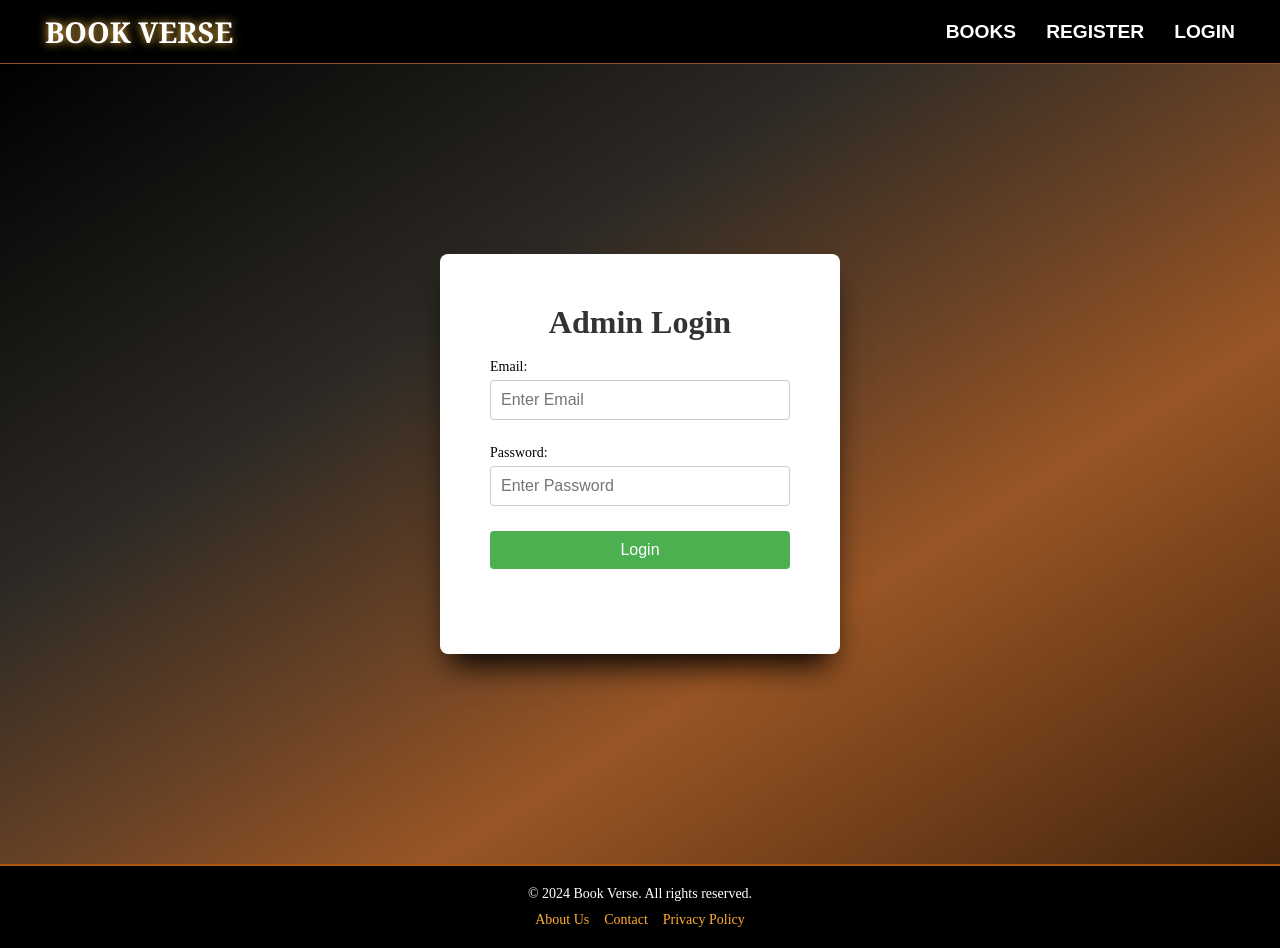
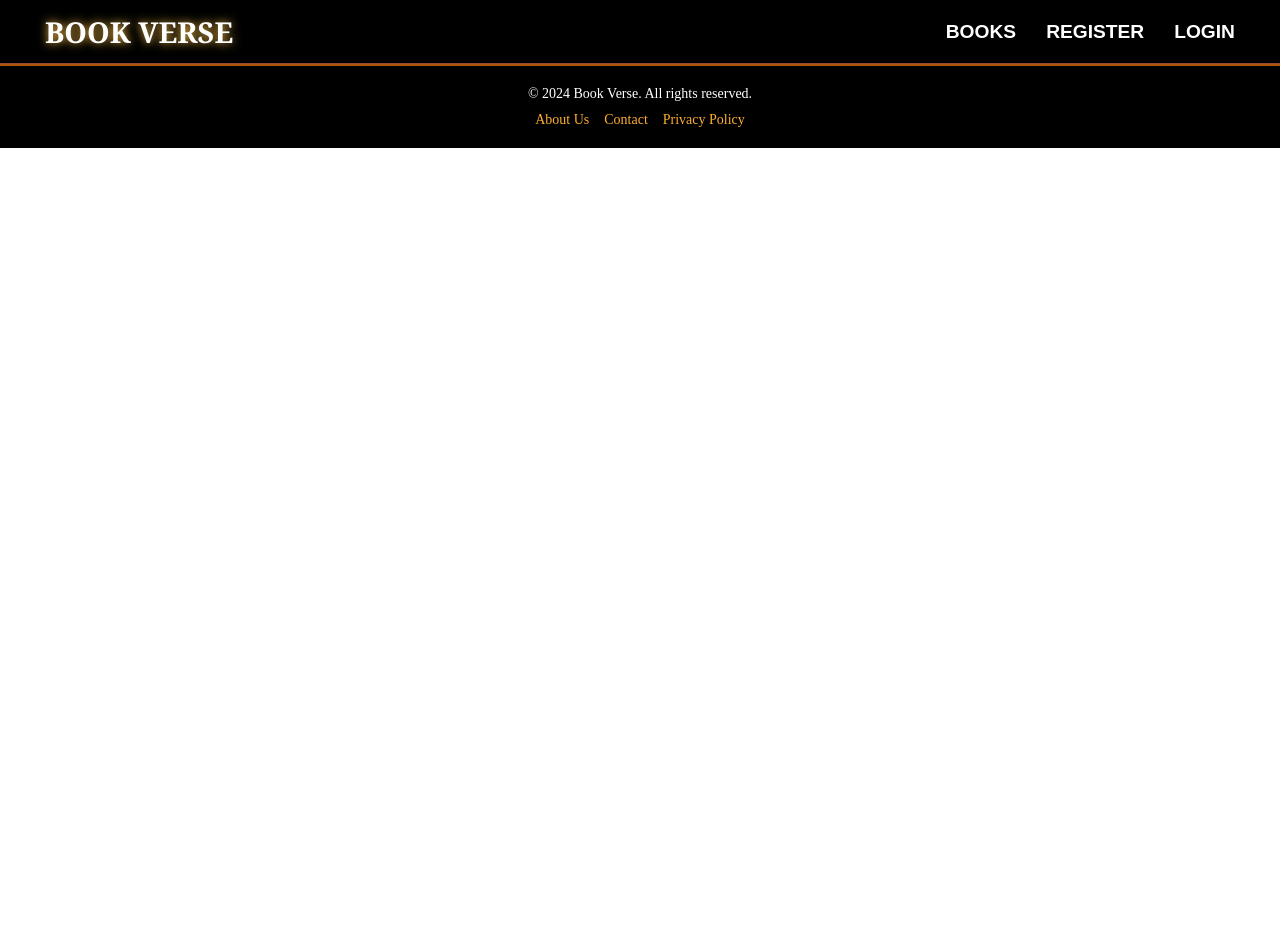
Before and after one commit to chas-academy/u09-fullstack-js-Chali96, a React (Vite) app in the folder frontend/: page /admin-login in a window 1280 px wide. After the commit the page ends 800 px from the top, so only its background shows below. Built offline with nearby package versions, Linux system fonts and the light colour scheme.

Commit message:
only one login form now instead of two

```diff
--- a/frontend/src/App.jsx
+++ b/frontend/src/App.jsx
@@ -1,11 +1,9 @@
-// src/App.jsx
 import { BrowserRouter, Routes, Route, Navigate } from 'react-router-dom';
 import Home from './components/Home';
 import Navbar from './components/Navbar';
 import Books from './components/Books';
 import Footer from './components/Footer';
 import Login from './components/Login';
-import AdminLogin from './components/AdminLogin';
 import Register from './components/Register';
 import Dashboard from './components/Dashboard';
 import AddBook from './components/AddBook';
@@ -40,29 +38,21 @@ function App() {
     return !!token;
   };
 
-
   return (
     <BrowserRouter>
       <Navbar role={role} setRole={setRole} />
       <Routes>
         <Route path='/' element={<Home setRole={setRole} />} />
         <Route path='/books' element={<Books role={role} />} />
-        <Route path='/login' element={<Login setRoleVar={setRole} />} />
-        <Route path='/admin-login' element={<AdminLogin setRole={setRole} />} />
+        <Route path='/login' element={<Login setRole={setRole} />} />
         <Route path='/register' element={<Register />} />
-        <Route path='/dashboard' element={
-          isAuthenticated() ? <Dashboard /> : <Navigate to="/login" />
-        } />
+        <Route path='/dashboard' element={isAuthenticated() ? <Dashboard /> : <Navigate to="/login" />} />
         <Route path='/addbook' element={<AddBook />} />
         <Route path='/edit/:id' element={<EditBook />} />
         <Route path='/delete/:id' element={<DeleteBook />} />
         <Route path='/logout' element={<Logout setRole={setRole} />} />
-
-        {/* Admin Dashboard Route */}
-        <Route path='/admin-dashboard' element={
-          isAdmin() ? <AdminDashboard /> : <Navigate to="/admin-dashboard" />
-        } />
-          <Route path="/about" element={<About />} />
+        <Route path='/admin-dashboard' element={isAdmin() ? <AdminDashboard /> : <Navigate to="/admin-dashboard" />} />
+        <Route path="/about" element={<About />} />
         <Route path="/contact" element={<Contact />} />
         <Route path="/privacy" element={<Privacy />} />
       </Routes>
--- a/frontend/src/components/AdminLogin.jsx
+++ /dev/null
@@ -1,64 +0,0 @@
-import React, { useState } from "react";
-import axios from "axios";
-import { useNavigate } from "react-router-dom";
-import "../css/Login.css";
-
-const AdminLogin = ({ setRole }) => {
-  const [email, setEmail] = useState("");
-  const [password, setPassword] = useState("");
-  const navigate = useNavigate();
-
-  const handleSubmit = async (e) => {
-    e.preventDefault();
-    const data = { email, password };
-
-    try {
-      const response = await axios.post("http://localhost:4002/auth/admin-login", data, { withCredentials: true });
-      if (response.data.token) {
-        localStorage.setItem("token", response.data.token);
-        localStorage.setItem("role", response.data.role);
-        // Uppdatera roll => Navbar uppdateras direkt
-        setRole(response.data.role);
-
-        navigate("/admin-dashboard");
-      }
-    } catch (error) {
-      console.error("Login error:", error);
-      alert("Login failed, please check your credentials.");
-    }
-  };
-
-
-  return (
-    <div className="login_page">
-      <div>
-        <form className="login-container" onSubmit={handleSubmit}>
-        <h2 className="login-title">Admin Login</h2><br />
-          <div className="form-group">
-            <label htmlFor="email">Email:</label>
-            <input
-              type="email"
-              placeholder="Enter Email"
-              value={email}
-              onChange={(e) => setEmail(e.target.value)}
-              required
-            />
-          </div>
-          <div className="form-group">
-            <label htmlFor="password">Password:</label>
-            <input
-              type="password"
-              placeholder="Enter Password"
-              value={password}
-              onChange={(e) => setPassword(e.target.value)}
-              required
-            />
-          </div>
-          <button className="btn-login" type="submit">Login</button>
-        </form>
-      </div>
-    </div>
-  );
-};
-
-export default AdminLogin;
--- a/frontend/src/components/Login.jsx
+++ b/frontend/src/components/Login.jsx
@@ -1,62 +1,77 @@
 import React, { useState } from "react";
 import axios from "axios";
 import { useNavigate } from "react-router-dom";
-import { Link } from 'react-router-dom';
 import "../css/Login.css";
 
-const Login = () => {
+const Login = ({ setRole }) => {
   const [email, setEmail] = useState('');
   const [password, setPassword] = useState('');
   const navigate = useNavigate();
 
   const handleSubmit = async (e) => {
     e.preventDefault();
-    const data = { email, password };
 
     try {
-      const response = await axios.post('http://localhost:4002/auth/login', data, { withCredentials: true });
+      const response = await axios.post("http://localhost:4002/auth/login", {
+        email,
+        password
+      }, { withCredentials: true });
 
       if (response.data.token) {
-        localStorage.setItem('token', response.data.token);  // Spara token
-        localStorage.setItem('role', response.data.role);  // Spara användarens roll
-        console.log('Got token => ', response.data.token);
+        // Spara token och roll i localStorage
+        localStorage.setItem("token", response.data.token);
+        localStorage.setItem("role", response.data.role);
 
-        setRole(response.data.role);
+        // Uppdatera roll i React state om du skickar in setRole som prop
+        if (setRole) {
+          setRole(response.data.role);
+        }
 
-
-        // Navigera till Dashboard om inloggningen lyckas
-        navigate('/dashboard');
+        console.log("Got token =>", response.data.token);
+        navigate("/dashboard"); // Navigera till /dashboard (eller valfri sida)
       }
     } catch (error) {
-      console.error('Login error:', error);
+      console.error("Login error:", error);
 
-      // Rensa localstorage om login misslyckas
-      localStorage.removeItem('token');
-      localStorage.removeItem('role');
+      // Rensa localStorage om du vill nollställa ev. gamla token/role
+      localStorage.removeItem("token");
+      localStorage.removeItem("role");
 
-      alert('Login failed, please check your credentials.');
+      alert("Login failed, please check your credentials.");
     }
   };
 
   return (
     <div className="login_page">
-      <div className="login-container">
+      <form className="login-container" onSubmit={handleSubmit}>
         <h2 className="login-title">Login</h2><br />
         <div className="form-group">
           <label htmlFor="email">Email:</label>
-          <input type="email" placeholder="Enter Email" onChange={(e) => setEmail(e.target.value)} />
+          <input
+            type="email"
+            placeholder="Enter Email"
+            value={email}
+            onChange={(e) => setEmail(e.target.value)}
+            required
+          />
         </div>
+
         <div className="form-group">
           <label htmlFor="password">Password:</label>
-          <input type="password" placeholder="Enter Password" onChange={(e) => setPassword(e.target.value)} />
+          <input
+            type="password"
+            placeholder="Enter Password"
+            value={password}
+            onChange={(e) => setPassword(e.target.value)}
+            required
+          />
         </div>
-        <button className="btn-login" onClick={handleSubmit}>Login</button>
 
-        <div className="form-group">
-          <Link className="admin-login-link" to="/admin-login">Login as Admin</Link>
-        </div>
-      </div>
-      </div>
+        <button className="btn-login" type="submit">
+          Login
+        </button>
+      </form>
+    </div>
   );
 };
 
--- a/frontend/src/components/Navbar.jsx
+++ b/frontend/src/components/Navbar.jsx
@@ -1,23 +1,15 @@
-import React, { useState, useEffect } from "react";
+import React, { useState } from "react";
 import { Link } from "react-router-dom";
 import "../css/Navbar.css";
 
-const Navbar = () => {
-  const [role, setRole] = useState(localStorage.getItem("role") || "");
+const Navbar = ({ role, setRole }) => {
   const [isMenuOpen, setIsMenuOpen] = useState(false);
-
-  useEffect(() => {
-    const storedRole = localStorage.getItem("role");
-    if (storedRole) {
-      setRole(storedRole);
-    }
-  }, []);
 
   const handleLogout = () => {
     localStorage.removeItem("token");
     localStorage.removeItem("role");
-    setRole("");
-    setIsMenuOpen(false); // Stäng menyn vid logout
+    setRole("");          // Sätter rollen tom => re-render => Navbar visar "LOGIN" osv.
+    setIsMenuOpen(false); // Stäng menyn
   };
 
   const toggleMenu = () => {
@@ -50,6 +42,7 @@ const Navbar = () => {
             </Link>
           </>
         )}
+
         {role === "admin" && (
           <>
             <Link to="/addbook" className="navbar-link" onClick={() => setIsMenuOpen(false)}>
@@ -60,8 +53,10 @@ const Navbar = () => {
             </Link>
           </>
         )}
+
         {role !== "" && (
           <>
+            {/* role === 'user' eller 'admin' => Kan visa READING LIST osv. */}
             <Link to="/dashboard" className="navbar-link" onClick={() => setIsMenuOpen(false)}>
               READING LIST
             </Link>
--- a/frontend/src/css/Footer.css
+++ b/frontend/src/css/Footer.css
@@ -30,6 +30,8 @@
     text-decoration: none;
     font-size: 14px;
     transition: color 0.3s ease;
+    cursor: pointer;
+
   }
 
   .footer-link:hover {
```
Also changed, not shown: 1 other file (tests, documents, lock files or other folders).
